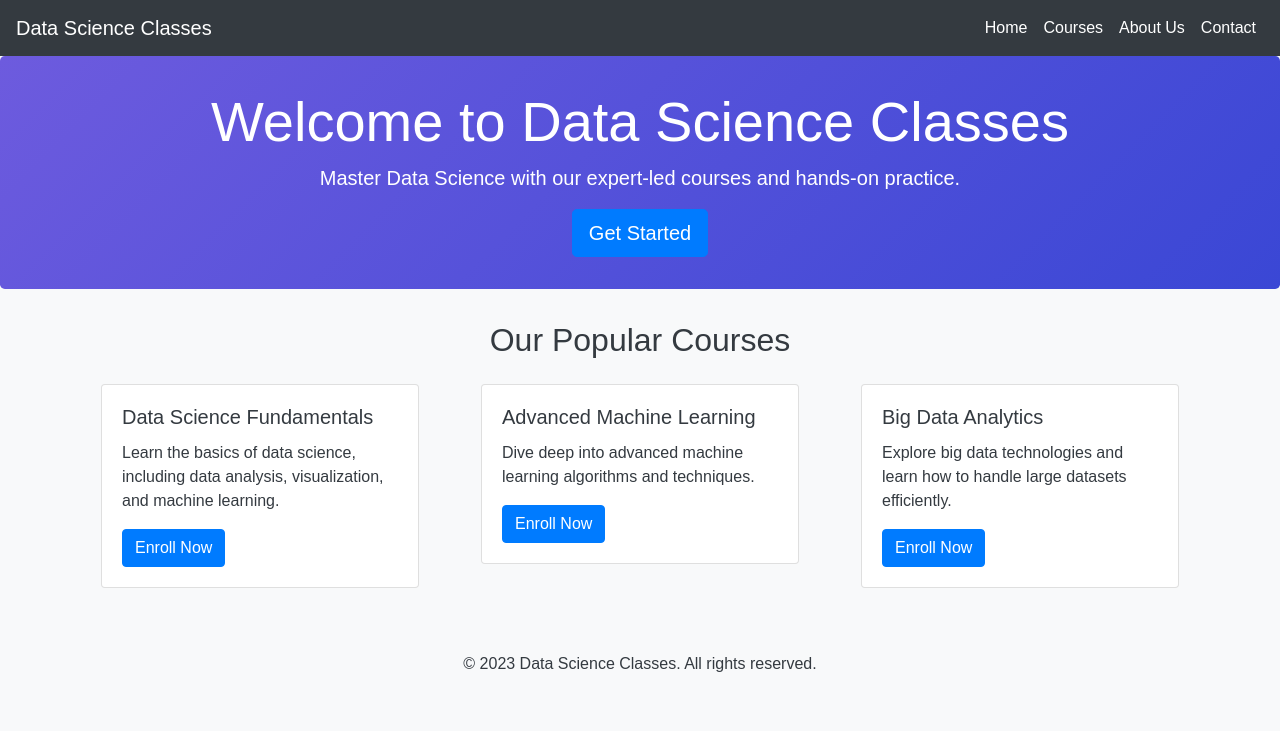
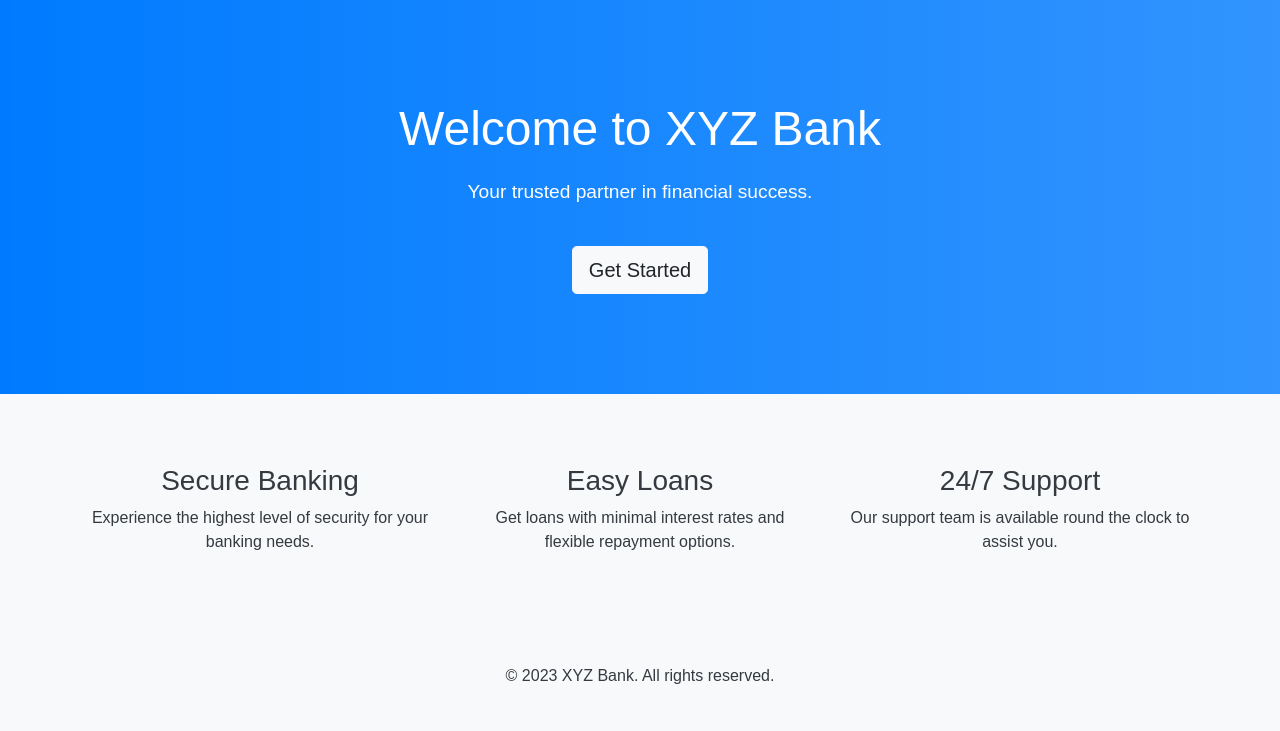
Before and after one commit to utkarshg1/Website-Page-Generator-OpenAI, a website: page generated_file.html in a window 1280 px wide. Drawn offline with nearby package versions, Linux system fonts and the light colour scheme.

Commit message:
updated file

```diff
--- a/generated_file.html
+++ b/generated_file.html
@@ -3,124 +3,77 @@
 <head>
     <meta charset="UTF-8">
     <meta name="viewport" content="width=device-width, initial-scale=1.0">
-    <title>Data Science Classes</title>
+    <title>Banking Organization</title>
     <link href="https://stackpath.bootstrapcdn.com/bootstrap/4.5.2/css/bootstrap.min.css" rel="stylesheet">
     <style>
         body {
-            font-family: 'Arial', sans-serif;
-            background-color: #f8f9fa;
+            font-family: Arial, sans-serif;
+            background: #f8f9fa;
             color: #343a40;
         }
-
-        .navbar {
-            background-color: #343a40;
+        .hero-section {
+            padding: 100px 0;
+            background: linear-gradient(90deg, rgba(0,123,255,1) 0%, rgba(0,123,255,0.8) 100%);
+            color: #fff;
+            text-align: center;
+            animation: fadeIn 2s ease-in-out;
         }
-
-        .navbar-brand, .nav-link {
-            color: #ffffff !important;
+        .hero-section h1 {
+            font-size: 3em;
+            margin-bottom: 20px;
         }
-
-        .jumbotron {
-            background: linear-gradient(135deg, #6d5bde 0%, #3a47d5 100%);
-            color: white;
+        .hero-section p {
+            font-size: 1.2em;
+            margin-bottom: 40px;
+        }
+        .features {
+            padding: 50px 0;
+        }
+        .feature {
             text-align: center;
-            padding: 2rem;
+            padding: 20px;
+            transition: transform 0.3s ease-in-out;
         }
-
-        .section-title {
-            margin-top: 2rem;
-            text-align: center;
-            animation: fadeIn 2s ease;
+        .feature:hover {
+            transform: scale(1.1);
         }
-
-        .card {
-            margin: 1rem;
-            transition: transform 0.3s;
-        }
-
-        .card:hover {
-            transform: scale(1.05);
-        }
-
         @keyframes fadeIn {
-            from {
-                opacity: 0;
-            }
-            to {
-                opacity: 1;
-            }
+            from { opacity: 0; }
+            to { opacity: 1; }
         }
     </style>
 </head>
 <body>
-    <nav class="navbar navbar-expand-lg">
-        <a class="navbar-brand" href="#">Data Science Classes</a>
-        <button class="navbar-toggler" type="button" data-toggle="collapse" data-target="#navbarNav" aria-controls="navbarNav" aria-expanded="false" aria-label="Toggle navigation">
-            <span class="navbar-toggler-icon"></span>
-        </button>
-        <div class="collapse navbar-collapse" id="navbarNav">
-            <ul class="navbar-nav ml-auto">
-                <li class="nav-item">
-                    <a class="nav-link" href="#">Home</a>
-                </li>
-                <li class="nav-item">
-                    <a class="nav-link" href="#">Courses</a>
-                </li>
-                <li class="nav-item">
-                    <a class="nav-link" href="#">About Us</a>
-                </li>
-                <li class="nav-item">
-                    <a class="nav-link" href="#">Contact</a>
-                </li>
-            </ul>
+    <header class="hero-section">
+        <div class="container">
+            <h1>Welcome to XYZ Bank</h1>
+            <p>Your trusted partner in financial success.</p>
+            <a href="#" class="btn btn-light btn-lg">Get Started</a>
         </div>
-    </nav>
-
-    <div class="jumbotron">
-        <h1 class="display-4">Welcome to Data Science Classes</h1>
-        <p class="lead">Master Data Science with our expert-led courses and hands-on practice.</p>
-        <a class="btn btn-primary btn-lg" href="#" role="button">Get Started</a>
-    </div>
-
-    <div class="container">
-        <h2 class="section-title">Our Popular Courses</h2>
-        <div class="row">
-            <div class="col-md-4">
-                <div class="card">
-                    <div class="card-body">
-                        <h5 class="card-title">Data Science Fundamentals</h5>
-                        <p class="card-text">Learn the basics of data science, including data analysis, visualization, and machine learning.</p>
-                        <a href="#" class="btn btn-primary">Enroll Now</a>
-                    </div>
+    </header>
+    <section class="features">
+        <div class="container">
+            <div class="row">
+                <div class="col-md-4 feature">
+                    <h3>Secure Banking</h3>
+                    <p>Experience the highest level of security for your banking needs.</p>
                 </div>
-            </div>
-            <div class="col-md-4">
-                <div class="card">
-                    <div class="card-body">
-                        <h5 class="card-title">Advanced Machine Learning</h5>
-                        <p class="card-text">Dive deep into advanced machine learning algorithms and techniques.</p>
-                        <a href="#" class="btn btn-primary">Enroll Now</a>
-                    </div>
+                <div class="col-md-4 feature">
+                    <h3>Easy Loans</h3>
+                    <p>Get loans with minimal interest rates and flexible repayment options.</p>
                 </div>
-            </div>
-            <div class="col-md-4">
-                <div class="card">
-                    <div class="card-body">
-                        <h5 class="card-title">Big Data Analytics</h5>
-                        <p class="card-text">Explore big data technologies and learn how to handle large datasets efficiently.</p>
-                        <a href="#" class="btn btn-primary">Enroll Now</a>
-                    </div>
+                <div class="col-md-4 feature">
+                    <h3>24/7 Support</h3>
+                    <p>Our support team is available round the clock to assist you.</p>
                 </div>
             </div>
         </div>
-    </div>
-
-    <footer class="text-center mt-4 py-4">
-        <p>&copy; 2023 Data Science Classes. All rights reserved.</p>
+    </section>
+    <footer class="text-center p-4">
+        <p>&copy; 2023 XYZ Bank. All rights reserved.</p>
     </footer>
-
     <script src="https://code.jquery.com/jquery-3.5.1.slim.min.js"></script>
-    <script src="https://cdn.jsdelivr.net/npm/@popperjs/core@2.9.2/dist/umd/popper.min.js"></script>
+    <script src="https://cdn.jsdelivr.net/npm/@popperjs/core@2.5.2/dist/umd/popper.min.js"></script>
     <script src="https://stackpath.bootstrapcdn.com/bootstrap/4.5.2/js/bootstrap.min.js"></script>
 </body>
 </html>
--- a/index.js
+++ b/index.js
@@ -34,9 +34,9 @@ async function main() {
         {
           role: "user",
           content:
-            "Generate a front page for Data Science Classes Website. \
+            "Generate a front page for a Banking Organization. \
             Make it beautiful use bootstrap also add some cool animations. \
-            Avoid adding any images. Please provide only HTML code",
+            Avoid adding any images.",
         },
       ],
       temperature: 0.7,
```
